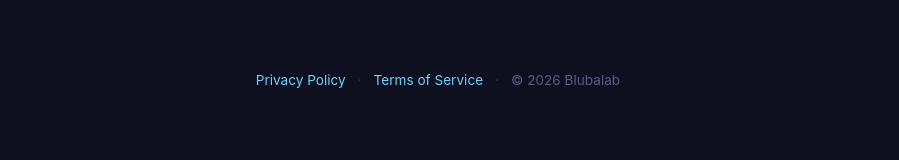
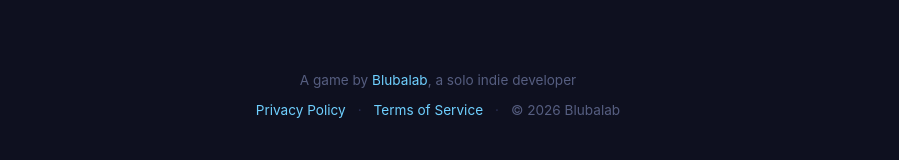
Before and after one commit to blubalab/light-merge-site, a plain HTML site: page index.html in a window 1280 px wide. Shown: the part 1787-1947 px from the top of the page, without its empty margins (202-1101 px from the left). Drawn offline with Linux system fonts and the light colour scheme.

Commit message:
Credit Blubalab as a solo indie developer in the footer
The page did not say who made the game or link the studio site. Same line as on the Hexa Core site.

```diff
--- a/index.html
+++ b/index.html
@@ -129,6 +129,7 @@
     text-decoration: none;
   }
   footer a:hover { text-decoration: underline; }
+  footer .maker { margin: 0 0 0.6em; }
   footer .sep { margin: 0 0.6em; color: var(--panel-border); }
 </style>
 </head>
@@ -186,6 +187,7 @@
 </div>
 
 <footer>
+  <p class="maker">A game by <a href="https://blubalab.com/">Blubalab</a>, a solo indie developer</p>
   <a href="/privacy/">Privacy Policy</a>
   <span class="sep">&middot;</span>
   <a href="/terms/">Terms of Service</a>
```
